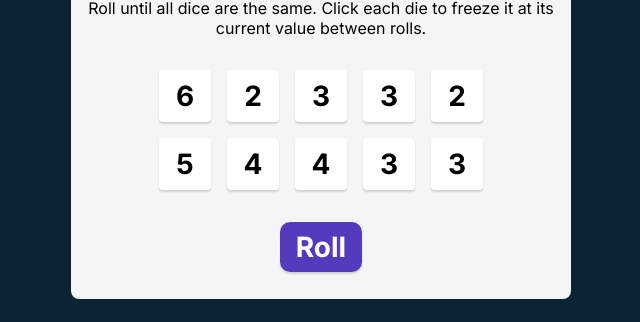
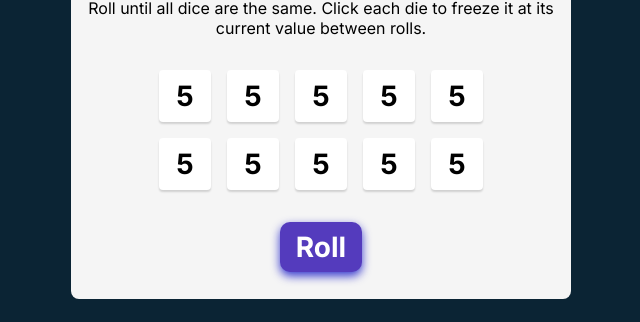
Before and after one commit to RosaBen/tenzies-rb, a React (Vite) app: page / in a window 1280 px wide. Shown: the part 261-583 px from the top of the page, without its empty margins (319-959 px from the left). Built offline with nearby package versions, Linux system fonts and the light colour scheme.

Commit message:
edited game for accessibility

```diff
--- a/src/App.jsx
+++ b/src/App.jsx
@@ -1,4 +1,4 @@
-import { useState } from "react"
+import { useState, useRef, useEffect } from "react"
 import Die from "./components/Die"
 import {nanoid} from "nanoid"
 import Confetti from 'react-confetti-boom';
@@ -6,10 +6,17 @@ import Footer from "./components/Footer";
 
 function App() {
 const [dice, setDice]=useState(() => generateAllNewDice())
+const buttonRef = useRef(null)
 
 
 const gameWon = dice.every(die=> die.isHeld) && dice.every(die=>die.value === dice[0].value)
 
+
+useEffect(()=>{
+  if(gameWon){
+    buttonRef.current.focus()
+  }
+}, [gameWon])
 
   function generateAllNewDice(){
 
@@ -19,7 +26,7 @@ const gameWon = dice.every(die=> die.isHeld) && dice.every(die=>die.value === di
     const newDice = []
 
     for (let i=0 ; i<10; i++){
-      const rand = {value: Math.ceil(Math.random()*6), isHeld:false, id: nanoid()}
+      const rand = {value:5, isHeld:false, id: nanoid()}
       newDice.push(rand)
     }
 
@@ -60,13 +67,20 @@ const gameWon = dice.every(die=> die.isHeld) && dice.every(die=>die.value === di
   return (
     <>
         <main>
-      {gameWon? <Confetti mode="boom" particleCount={50} colors={['#ff577f', '#ff884b', "purple","#bd48bd", "#3737bd", "yellow", "green" ]} /> : null}
+      {gameWon && <Confetti mode="boom" particleCount={100} colors={['#ff577f', '#ff884b', "purple","#bd48bd", "#3737bd", "yellow", "green" ]} />}
+                  <div aria-live="polite" className="sr-only">
+                {gameWon && <p>Congratulations! You won! Press "New Game" to start again.</p>}
+            </div>
                   <h1 className="title">Tenzies</h1>
             <p className="instructions">Roll until all dice are the same. Click each die to freeze it at its current value between rolls.</p>
       <section className="dice">
       {diceElements}
       </section>
-      <button className="roll-btn" onClick={rollDice}>{gameWon? "New Game" : "Roll" }</button>
+      <button
+      ref={buttonRef}
+      className="roll-btn"
+      onClick={rollDice}
+      >{gameWon? "New Game" : "Roll" }</button>
     </main>
     <Footer />
     </>
--- a/src/assets/styles/index.css
+++ b/src/assets/styles/index.css
@@ -49,6 +49,7 @@ main {
   border: none;
   font-weight: bold;
   font-size: 1.75rem;
+  cursor: pointer;
 }
 
 .dice {
@@ -61,7 +62,7 @@ main {
   height: 50px;
   width: auto;
   white-space: nowrap;
-  box-shadow: 0px 2px 2px rgba(0, 0, 0, 0.15);
+  box-shadow: 0px 4px 10px rgba(6, 9, 196, 0.795);
   border-radius: 10px;
   border: none;
   background-color: white;
@@ -71,7 +72,6 @@ main {
   animation-name: rollBtn;
   animation-duration: 4s;
   animation-iteration-count: infinite;
-  border: none;
   color: white;
   padding: 0 1rem;
 }
@@ -125,3 +125,15 @@ footer a:visited {
   gap: 2rem;
   align-items: center;
 }
+
+.sr-only {
+  position: absolute;
+  width: 1px;
+  height: 1px;
+  padding: 0;
+  margin: -1px;
+  overflow: hidden;
+  clip: rect(0, 0, 0, 0);
+  white-space: nowrap;
+  border: 0;
+}
--- a/src/components/Die.jsx
+++ b/src/components/Die.jsx
@@ -4,7 +4,14 @@ export default function Die({value, isHeld, hold, id}){
   }
   return(
     <>
-  <button className="dieElement" type="button" style={styles} onClick={() => hold(id)}>{value}</button>
+  <button
+  className="dieElement"
+  type="button"
+  style={styles}
+  onClick={() => hold(id)}
+  aria-pressed = {isHeld}
+  aria-label={`Die with value ${value}, ${isHeld? "held" : "not held"}`}
+  >{value}</button>
     </>
   )
 }
```
